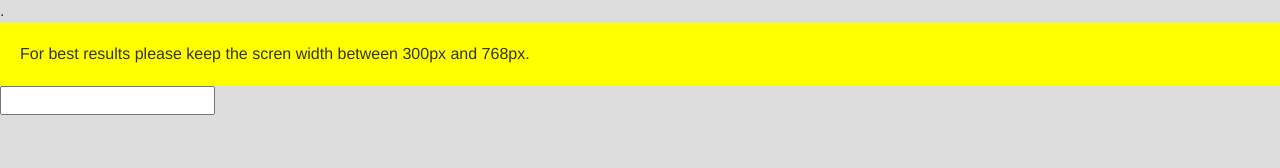
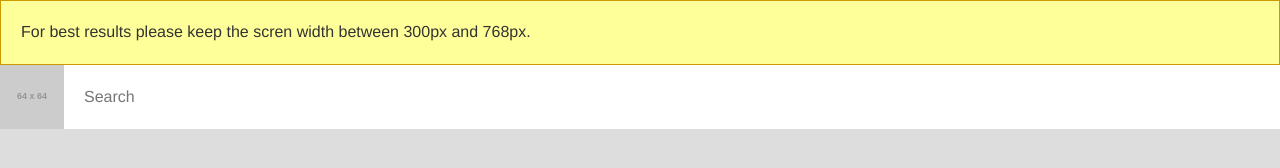
Before and after one commit to ScriptDesign/WebApps, a plain HTML site: page index.html in a window 1280 px wide. Drawn offline with nearby package versions, Linux system fonts and the light colour scheme; placeholder pictures from the web are drawn by us.

Commit message:
partially finished search bar and menu button UI

```diff
--- a/index.html
+++ b/index.html
@@ -1,40 +1,11 @@
-.<!DOCTYPE html>
+<!DOCTYPE html>
 <html>
 <head>
 	<title>Mobile Simulator</title>
+	<meta name="viewport" content="width=device-width, initial-scale=1">
 	<link rel="stylesheet" href="https://maxcdn.bootstrapcdn.com/bootstrap/3.3.7/css/bootstrap.min.css"></style>
-	<meta name="viewport" content="width=device-width, initial-scale=1">
-	<script type="text/javascript">
-		var paddingSize=20;
-	</script>
-	<style type="text/css">
-	html, body{
-		font-size: 16px;
-		padding: 0px;
-		margin: 0px;
-		border: 0px;
-		background-color: #ddd;
-	}
-	/*resize notificaction*/
-	#screensize-indicator{
-		padding: 20px;
-		background-color: yellow;
-		border: 1px solid dark-yellow;
-		display: none;
-	}
-	#screensize-size-indicator, #screensize-resize-indicator{
-		display: none;
-	}
-	@media screen and (min-width: 768px), screen and (max-width: 300px){
-		#screensize-size-indicator, #screensize-indicator{
-			display: block;
-		}
-	}
-	/*widget search-bar*/
-	.search-bar{
-		padding:
-	}
-</style>
+	<script src="http://code.jquery.com/jquery-2.1.3.js"></script>
+	<link rel="stylesheet" type="text/css" href="style/style.css">
 </head>
 <body>
 	<div id="screensize-indicator">
@@ -47,17 +18,22 @@
 	</div>
 	<div id="application-wrapper">
 		<!--widget search-bar-->
-		<div class="search-bar">
-			<input type="text" class="search-bar-box">
+		<div id="search-bar">
+			<div id="search-bar-menu-button"><img src="http://via.placeholder.com/64x64"></div>
+			<input type="text" id="search-bar-box" placeholder="Search">
+			<div id="search-bar-search-button"><img src="http://via.placeholder.com/64x64"></div>
 		</div>
 	</Div>
-	<script type="text/javascript" src="https://cdnjs.cloudflare.com/ajax/libs/jquery/3.2.1/jquery.min.js"></script>
 	<script type="text/javascript">
 		$( document ).ready(function() {
 			$( window ).resize(function() {
-				$("#screensize-indicator").css("display","block");
-				$("#screensize-resize-indicator").css("display","block");
+				/*$("#screensize-indicator").css("display","block");
+				$("#screensize-resize-indicator").css("display","block");*/
 			});
+			$("#search-bar-box").bind('keyup keydown change', function () {
+				$("#search-bar-search-button").show();
+			}).change();
+			$("#search-bar-search-button").hide();
 		});
 	</script>
 </body>
--- /dev/null
+++ b/less/style.less
@@ -0,0 +1,90 @@
+@padding-low: 10px;
+@padding: 20px;
+@padding-high: 35px;
+
+@white: #fff;
+@yellow: #ff9;
+@dark-yellow: #c90;
+@light-gray:#ddd;
+
+@line-height:16px;
+
+@icon-small:24px;
+@icon:32px;
+@icon-large:48px;
+@icon-huge:64px;
+
+html, body{
+	font-size: @line-height;
+	padding: 0px;
+	margin: 0px;
+	border: 0px;
+	background-color: @light-gray;
+}
+img{
+	display: block;
+}
+textarea:focus, input:focus{
+    outline: none;
+}
+/*resize notificaction*/
+#screensize-indicator{
+	padding: @padding;
+	background-color: @yellow;
+	border: 1px solid @dark-yellow;
+	display: none;
+}
+#screensize-size-indicator, #screensize-resize-indicator{
+	display: none;
+}
+@media screen and (min-width: 768px), screen and (max-width: 300px){
+	#screensize-size-indicator, #screensize-indicator{
+		display: block;
+	}
+}
+/*application-wrapper*/
+#application-wrapper{
+	background-color: @white;
+}
+#application-wrapper > div{
+	padding-top: @padding-low;
+	padding-bottom: @padding-low;
+}
+#application-wrapper > div:first-child{
+	padding-top: @padding;
+	padding-bottom: @padding-low;
+}
+#application-wrapper > div:last-child{
+	padding-top: @padding-low;
+	padding-bottom: @padding;
+}
+
+/*widget search-bar*/
+#search-bar{
+	background-color: @white;
+	padding-top: 0 !important;
+	padding-bottom: 0 !important;
+	display: -webkit-flex;
+	display: flex;
+	flex-flow: row nowrap;
+}
+#search-bar-menu-button{
+	width: @icon-huge;
+	height: @icon-huge;
+	padding: 0px 0px;
+	box-sizing: content-box;
+}
+#search-bar-box{
+	display: block;
+	padding-left: @padding;
+	border: 0px solid black;
+	height: @icon-huge;
+	flex: 1;
+}
+#search-bar-search-button{
+	width: @icon-huge;
+	height: @icon-huge;
+	padding: 0px 0px;
+	box-sizing: content-box;
+	display: none;
+}
```
Also changed, not shown: style/style.css (added).
